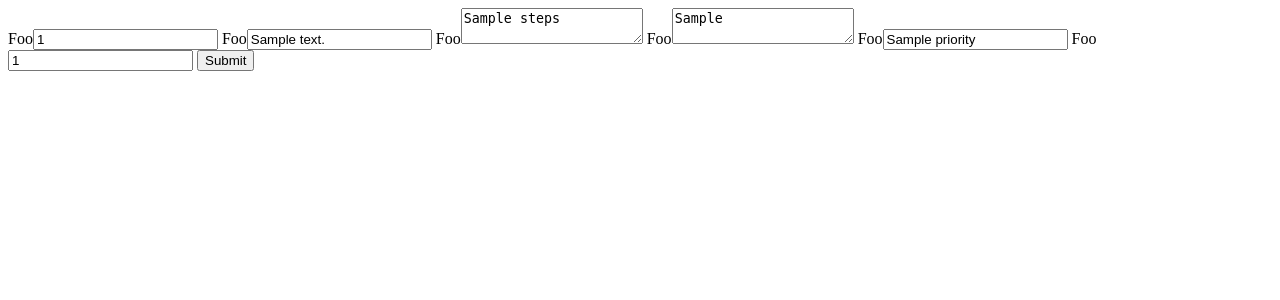
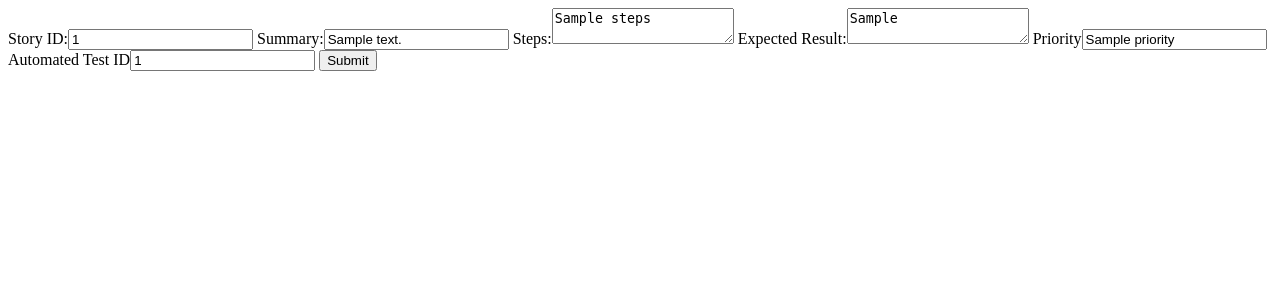
Before and after one commit to isotoma/testsite, a Django app: template src/TESTSITE/testsite/templates/test_edit.html in a window 1280 px wide. Shown: the top 300 px of the page. Run offline with Django 3.2, Linux system fonts and the light colour scheme; the template is opened without the code that fills it: most values are stand-ins (such as "Sample title", 1, 10 or a date in 2020).

Commit message:
Can add new tests

```diff
--- a/src/TESTSITE/testsite/templates/test_edit.html
+++ b/src/TESTSITE/testsite/templates/test_edit.html
@@ -4,12 +4,16 @@
 
 <form action="." method="POST">
 {% csrf_token %}
-    <label>Foo</label><input id = "story_id" name = "story_id" type="text" value = "{{ test.story_id }}"></input>
-    <label>Foo</label><input id = "summary" name = "summary" type="text" value = "{{ test.summary }}"></input>
-    <label>Foo</label><textarea id = "steps" name = "steps" >{{ test.steps }}</textarea>
-    <label>Foo</label><textarea id = "expected_result" name = "expected_result" >{{ test.expected_result }}</textarea>
-    <label>Foo</label><input id = "priority" name = "priority" type="text" value = "{{ test.priority }}"></input>
-    <label>Foo</label><input id = "automated_test_id" name = "automated_test_id" type="text" value = "{{ test.automated_test_id }}"></input>
+
+    {% if new_mode %}
+    <label>Test Name:</label><input id = "Test Name" name = "test_name" type="text"></input>
+    {% endif %}
+    <label>Story ID:</label><input id = "story_id" name = "story_id" type="text" value = "{{ test.story_id }}"></input>
+    <label>Summary:</label><input id = "summary" name = "summary" type="text" value = "{{ test.summary }}"></input>
+    <label>Steps:</label><textarea id = "steps" name = "steps" >{{ test.steps }}</textarea>
+    <label>Expected Result:</label><textarea id = "expected_result" name = "expected_result" >{{ test.expected_result }}</textarea>
+    <label>Priority</label><input id = "priority" name = "priority" type="text" value = "{{ test.priority }}"></input>
+    <label>Automated Test ID</label><input id = "automated_test_id" name = "automated_test_id" type="text" value = "{{ test.automated_test_id }}"></input>
     <input type="submit">
 </form>
 
--- a/src/TESTSITE/testsite/templates/tests.html
+++ b/src/TESTSITE/testsite/templates/tests.html
@@ -2,6 +2,9 @@
 
 {% block content %}
 Tests
+
+<a href="{% url test_new project.name flavour.name mbox.name %}">Add new test</a>
+
 <ul>
     {% for test in mbox.tests %}
     <li><a href="{% url test_edit project.name flavour.name mbox.name test.name %}">{{ test }}</a></li>
--- a/src/TESTSITE/testsite/urls.py
+++ b/src/TESTSITE/testsite/urls.py
@@ -41,7 +41,9 @@ urlpatterns = patterns('',
     url(r'^projects/(?P<project>\w+)/$', views.projects, name = "projects"),
     url(r'^projects/(?P<project>\w+)/(?P<flavour>\w+)/$', views.flavour_view, name = "flavour"),
     url(r'^projects/(?P<project>\w+)/(?P<flavour>\w+)/(?P<mbox>\w+)/$', views.tests_view, name = "tests"),
-    url(r'^projects/(?P<project>\w+)/(?P<flavour>\w+)/(?P<mbox>\w+)/(?P<test>[-&\w ]+)/$', views.test_edit, name = "test_edit")
+    url(r'^projects/(?P<project>\w+)/(?P<flavour>\w+)/(?P<mbox>\w+)/new/$', views.test_new, name = "test_new"),
+    url(r'^projects/(?P<project>\w+)/(?P<flavour>\w+)/(?P<mbox>\w+)/(?P<test>[-&\w ]+)/$', views.test_edit, name = "test_edit"),
+
 )
 
 # Serve static content through Django.
```
Also changed, not shown: src/TESTSITE/testsite/main/models.py (+1 -9 lines), src/TESTSITE/testsite/main/othermodels.py (+28 -9 lines), src/TESTSITE/testsite/main/views.py (+23 -1 lines), 1 other file.
